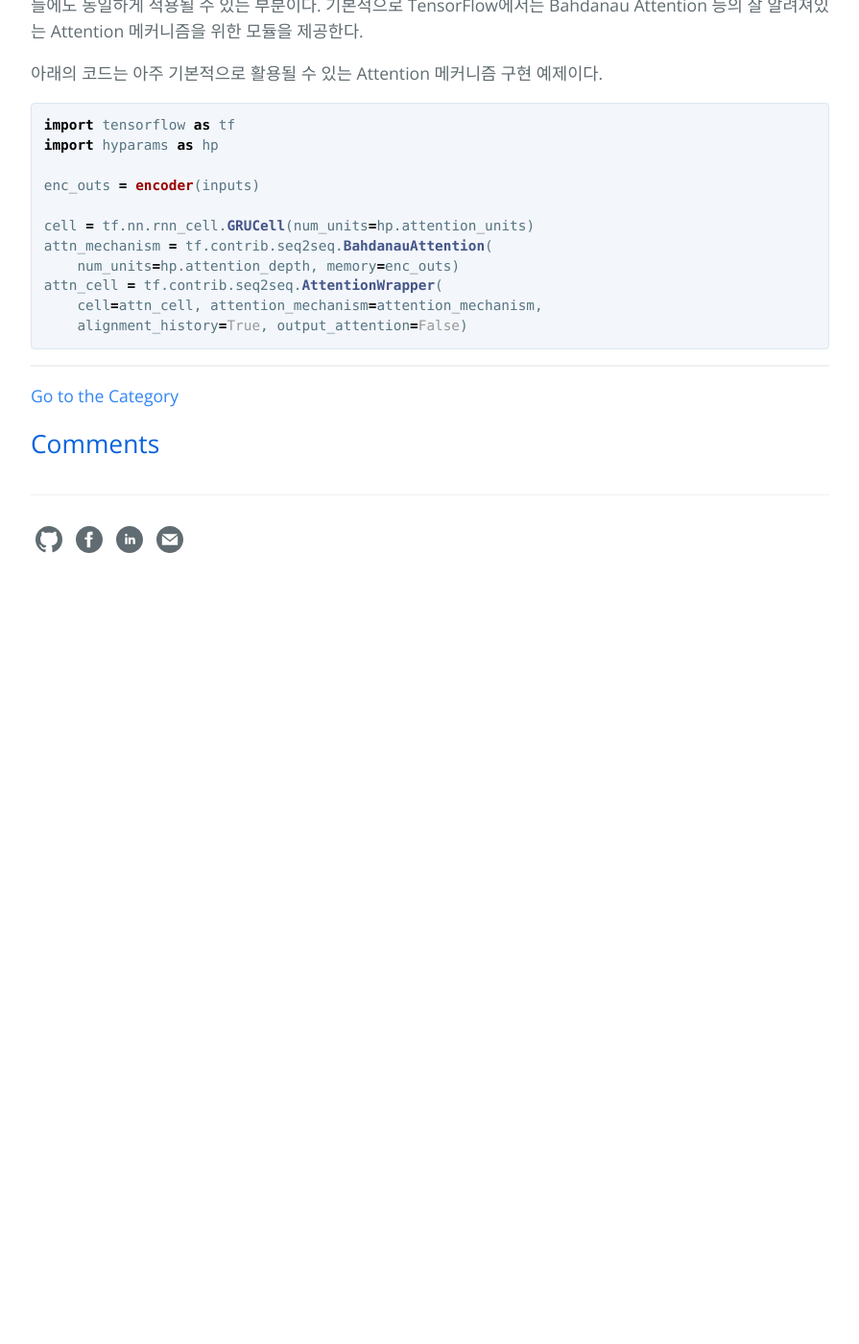
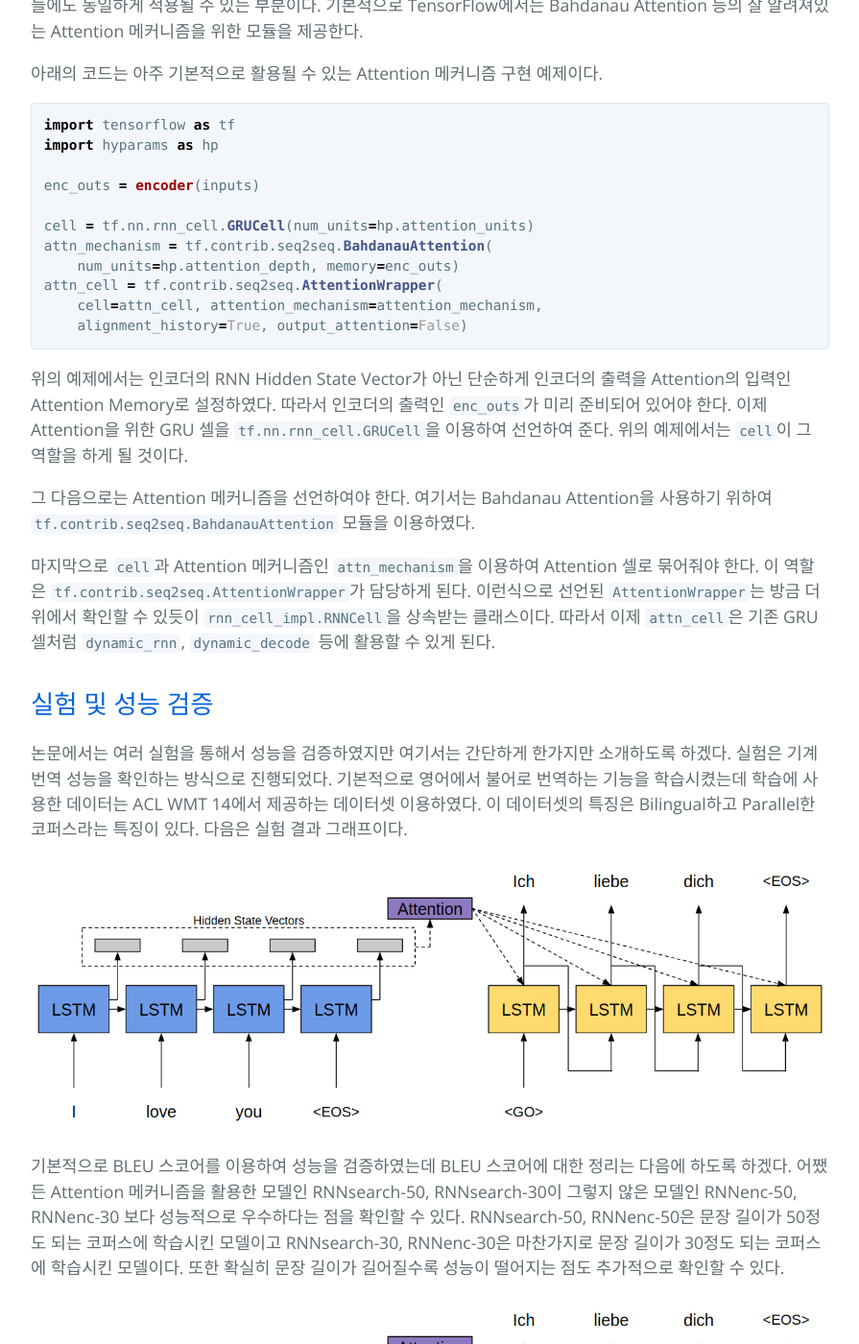
Before and after one commit to hcnoh/hcnoh.github.io, a Jekyll site: the page built from _posts/2018-12-11-bahdanau-attention.md, in a window 1280 px wide and 1400 px high, scrolled down 5870 px. Shown: the whole window at 96% size, without its empty margins (192-1087 px from the left). Built offline with Jekyll 4.4.1, drawn with Linux system fonts in a browser that asks for light colours; formulas are drawn with MathJax 3; comment, search, counter and statistics services are not loaded; before the commit the page ends 6500 px from its top, so only the background shows below that; some of the changed text lies outside the part shown.

Commit message:
Update 2018-12-11-bahdanau-attention.md

````diff
--- a/_posts/2018-12-11-bahdanau-attention.md
+++ b/_posts/2018-12-11-bahdanau-attention.md
@@ -216,3 +216,21 @@ attn_cell = tf.contrib.seq2seq.AttentionWrapper(
     cell=attn_cell, attention_mechanism=attention_mechanism,
     alignment_history=True, output_attention=False)
 ```
+
+위의 예제에서는 인코더의 RNN Hidden State Vector가 아닌 단순하게 인코더의 출력을 Attention의 입력인 Attention Memory로 설정하였다. 따라서 인코더의 출력인 `enc_outs`가 미리 준비되어 있어야 한다. 이제 Attention을 위한 GRU 셀을 `tf.nn.rnn_cell.GRUCell`을 이용하여 선언하여 준다. 위의 예제에서는 `cell`이 그 역할을 하게 될 것이다.
+
+그 다음으로는 Attention 메커니즘을 선언하여야 한다. 여기서는 Bahdanau Attention을 사용하기 위하여 `tf.contrib.seq2seq.BahdanauAttention` 모듈을 이용하였다.
+
+마지막으로 `cell`과 Attention 메커니즘인 `attn_mechanism`을 이용하여 Attention 셀로 묶어줘야 한다. 이 역할은 `tf.contrib.seq2seq.AttentionWrapper`가 담당하게 된다. 이런식으로 선언된 `AttentionWrapper`는 방금 더 위에서 확인할 수 있듯이 `rnn_cell_impl.RNNCell`을 상속받는 클래스이다. 따라서 이제 `attn_cell`은 기존 GRU 셀처럼 `dynamic_rnn`, `dynamic_decode` 등에 활용할 수 있게 된다.
+
+## 실험 및 성능 검증
+
+논문에서는 여러 실험을 통해서 성능을 검증하였지만 여기서는 간단하게 한가지만 소개하도록 하겠다. 실험은 기계 번역 성능을 확인하는 방식으로 진행되었다. 기본적으로 영어에서 불어로 번역하는 기능을 학습시켰는데 학습에 사용한 데이터는 ACL WMT 14에서 제공하는 데이터셋 이용하였다. 이 데이터셋의 특징은 Bilingual하고 Parallel한 코퍼스라는 특징이 있다. 다음은 실험 결과 그래프이다.
+
+![](/assets/img/2018-12-11-tacotron/03.png)
+
+기본적으로 BLEU 스코어를 이용하여 성능을 검증하였는데 BLEU 스코어에 대한 정리는 다음에 하도록 하겠다. 어쨌든 Attention 메커니즘을 활용한 모델인 RNNsearch-50, RNNsearch-30이 그렇지 않은 모델인 RNNenc-50, RNNenc-30 보다 성능적으로 우수하다는 점을 확인할 수 있다. RNNsearch-50, RNNenc-50은 문장 길이가 50정도 되는 코퍼스에 학습시킨 모델이고 RNNsearch-30, RNNenc-30은 마찬가지로 문장 길이가 30정도 되는 코퍼스에 학습시킨 모델이다. 또한 확실히 문장 길이가 길어질수록 성능이 떨어지는 점도 추가적으로 확인할 수 있다.
+
+![](/assets/img/2018-12-11-tacotron/03.png)
+
+위 그림은 Attention Alignment를 시각화한 그림이다. 특정 단어를 번역하기 위해서는 그 단어에 가장 눈에 띄는 Alignment가 있어야 하며 잘 동작하는 것을 확인할 수 있다.
````
